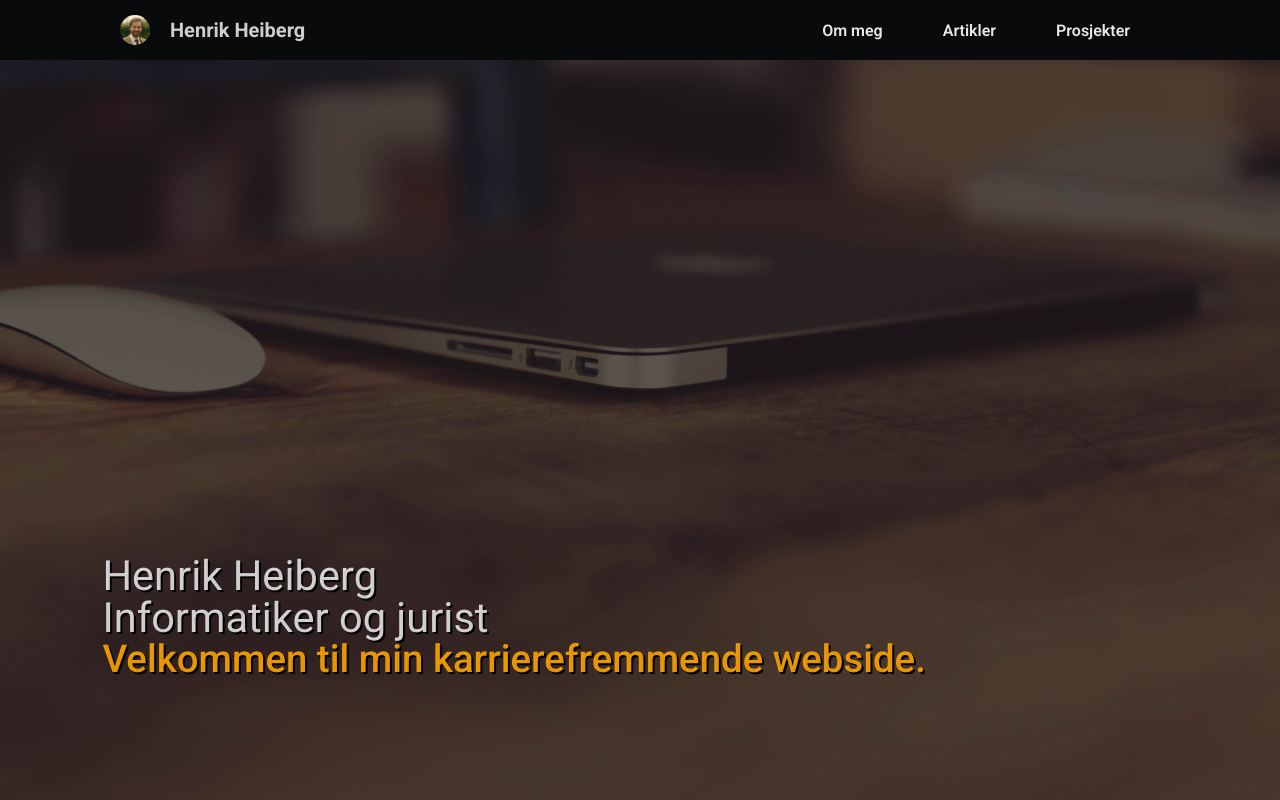
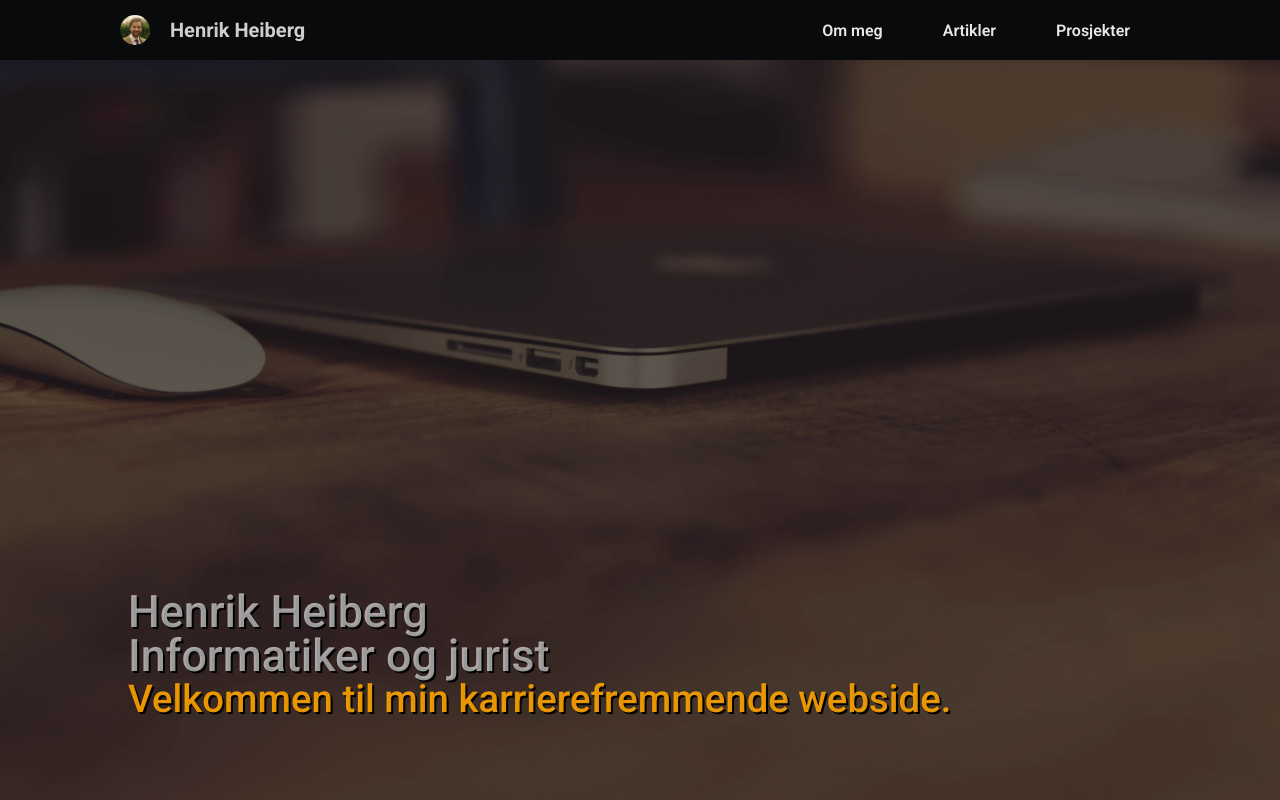
Before and after one commit to heiberik/heiberik.github.io, a React (Create React App) app: page / in a window 1280 px wide. Built offline with nearby package versions, Linux system fonts and the light colour scheme.

Commit message:
endret plass og farge tekst

```diff
--- a/src/css/startside.css
+++ b/src/css/startside.css
@@ -54,8 +54,8 @@
 
 .forside_tekst {
     position: absolute;
-    bottom: 15vh;
-    left: 8vw;
+    bottom: 10vh;
+    left: 10vw;
     -webkit-animation: fadein 2s; /* Safari, Chrome and Opera > 12.1 */
        -moz-animation: fadein 2s; /* Firefox < 16 */
         -ms-animation: fadein 2s; /* Internet Explorer */
@@ -68,19 +68,20 @@
     font-size: 2.4rem;
     font-weight: 500;
     text-shadow: 2px 2px black;
-    line-height: 2.6rem;
+    line-height: 2.7rem;
+    text-align: left;
 }
 
 .forside_tittel {
-    color: rgba(255, 255, 255, 0.8);
+    color: rgba(255, 255, 255, 0.6);
     text-shadow: 2px 2px black;
     text-align: left;
     margin: auto;
     margin-right: 0px;
     margin-top: 0px;
-    font-size: 2.6rem;
-    line-height: 2.6rem;
-    font-weight: 400;
+    font-size: 2.8rem;
+    line-height: 2.7rem;
+    font-weight: 500;
 }
 
 
```
